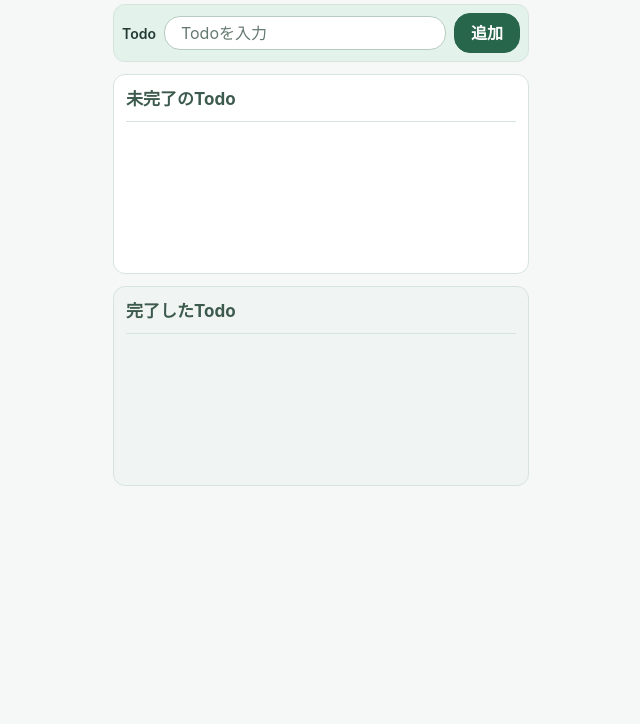
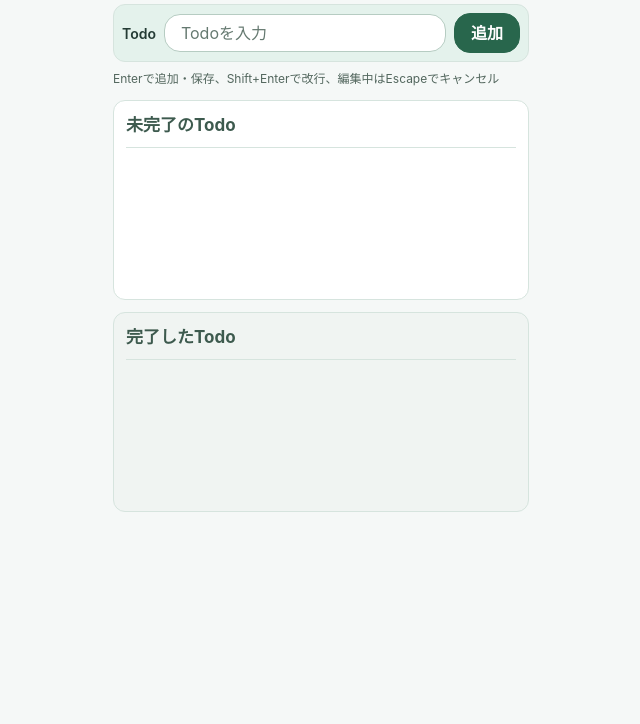
Before and after one commit to toymu7/TodoApp1, a website built with Parcel: page index.html in a window 1280 px wide. Shown: the part 76-800 px from the top of the page, without its empty margins (319-959 px from the left). Built offline with nearby package versions, Linux system fonts and the light colour scheme.

Commit message:
Update Todo追加欄を複数行入力に対応

```diff
--- a/index.html
+++ b/index.html
@@ -13,9 +13,10 @@
       <h1 class="app-title">Todo</h1>
       <form id="todo-form" class="input-area">
         <label for="add-text">Todo</label>
-        <input id="add-text" type="text" placeholder="Todoを入力" autocomplete="off" />
+        <textarea id="add-text" rows="1" placeholder="Todoを入力" autocomplete="off" aria-describedby="input-help"></textarea>
         <button id="add-button" type="submit">追加</button>
       </form>
+      <p id="input-help" class="input-help">Enterで追加・保存、Shift+Enterで改行、編集中はEscapeでキャンセル</p>
       <p id="status-message" role="status"></p>
 
       <section class="imcomplete-area" aria-labelledby="incomplete-title">
--- a/src/index.js
+++ b/src/index.js
@@ -105,6 +105,7 @@ const startEditing = (todo, text, actions, editButton) => {
 };
 
 window.addEventListener("resize", () => {
+  resizeEditor(todoInput);
   if (activeEdit) resizeEditor(activeEdit.editor);
 });
 
@@ -178,15 +179,18 @@ const addTodo = (event) => {
   saveTodos();
   renderTodos();
   todoInput.value = "";
+  resizeEditor(todoInput);
   todoInput.focus();
 };
 
 todoInput.addEventListener("compositionstart", () => { isComposing = true; });
 todoInput.addEventListener("compositionend", () => { isComposing = false; });
 todoInput.addEventListener("keydown", (event) => {
-  if (event.key === "Enter" && (event.isComposing || isComposing || event.keyCode === 229)) {
-    event.preventDefault();
-  }
+  if (event.key !== "Enter") return;
+  if (event.isComposing || isComposing || event.keyCode === 229) return;
+  if (!event.shiftKey) addTodo(event);
 });
+todoInput.addEventListener("input", () => resizeEditor(todoInput));
 todoForm.addEventListener("submit", addTodo);
+resizeEditor(todoInput);
 renderTodos();
--- a/src/styles.css
+++ b/src/styles.css
@@ -46,7 +46,8 @@ textarea {
   background: #fff;
 }
 
-input::placeholder {
+input::placeholder,
+textarea::placeholder {
   color: #657970;
   opacity: 1;
 }
@@ -79,9 +80,22 @@ button {
   font-weight: 600;
 }
 
-.input-area input {
+.input-area textarea {
   flex: 1;
   min-width: 0;
+  display: block;
+  resize: none;
+  overflow-y: hidden;
+  line-height: 1.5;
+  overflow-wrap: anywhere;
+}
+
+.input-help {
+  width: calc(100% - 16px);
+  max-width: 416px;
+  margin: -4px auto 12px;
+  font-size: 12px;
+  color: #53675e;
 }
 
 .input-area button {
```
Also changed, not shown: tests/todo.test.js (+29 -6 lines).
